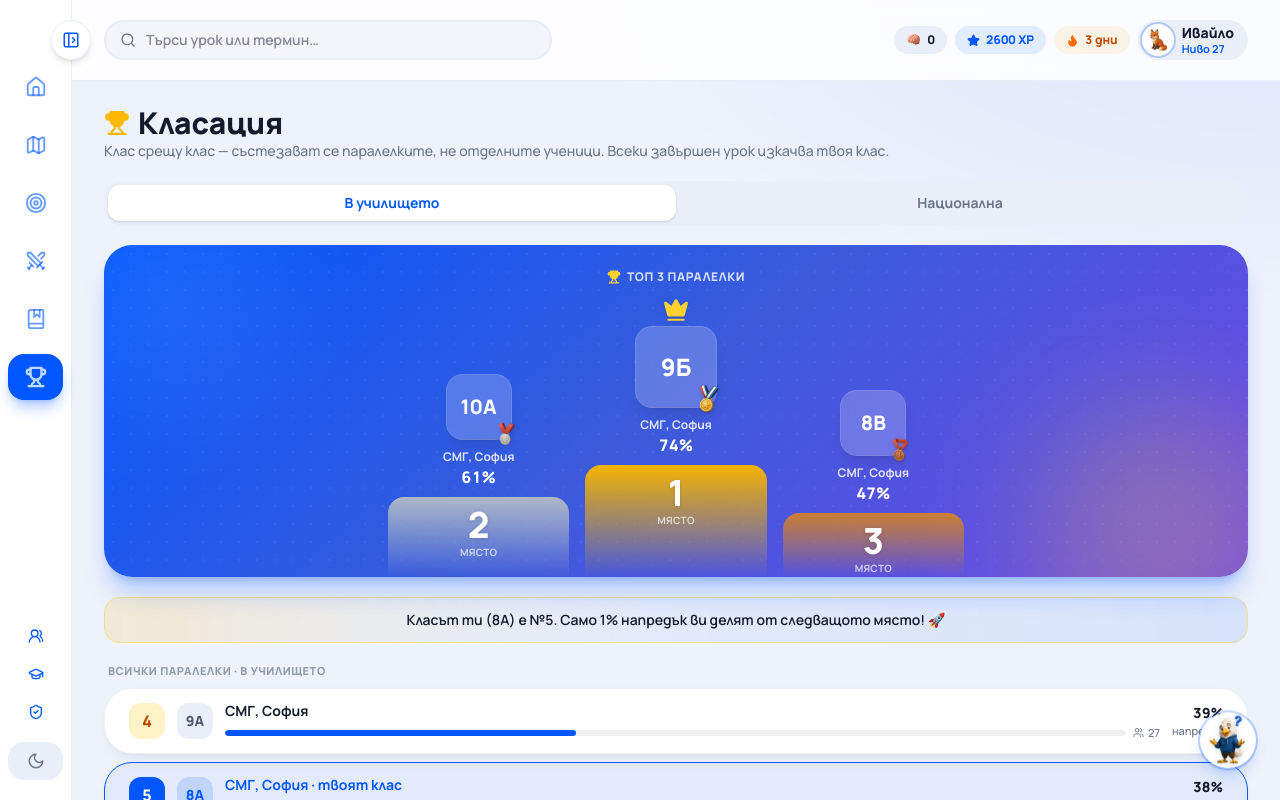
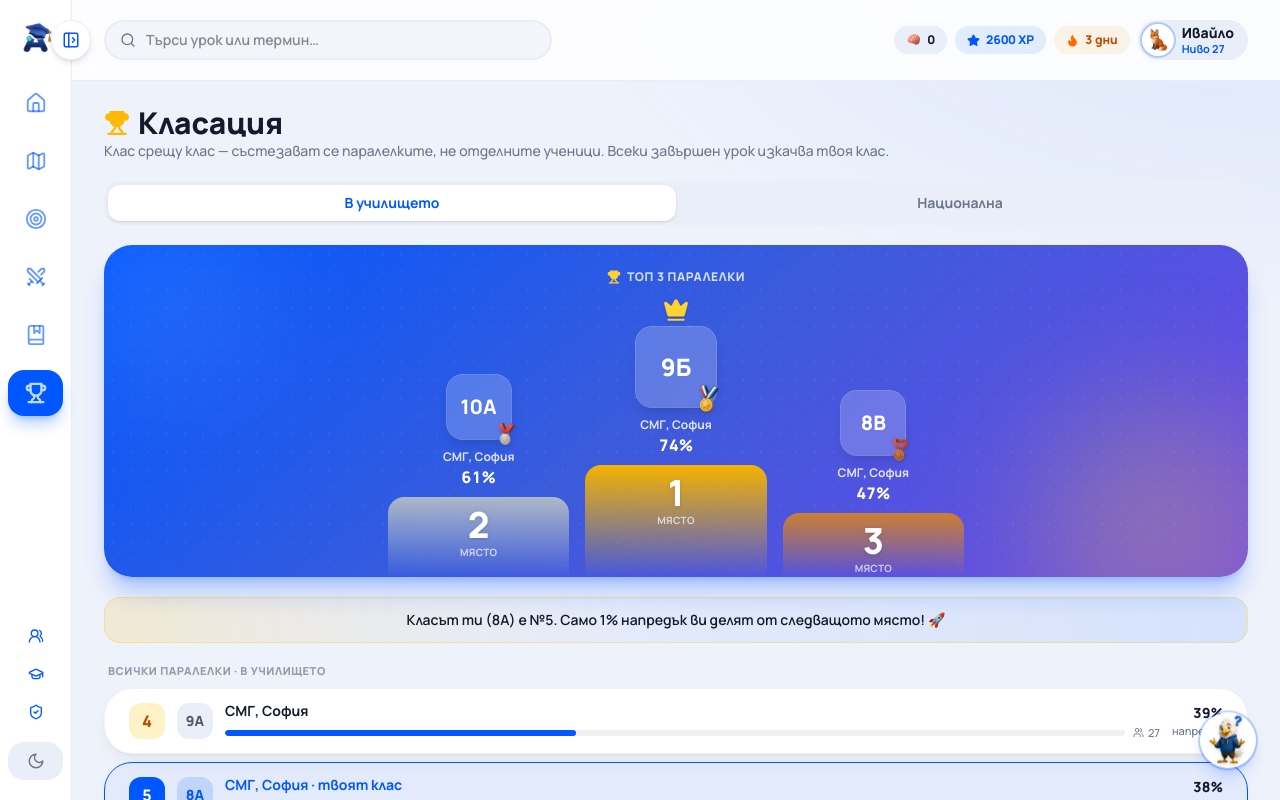
Before and after one commit to ir3nna/allix-financial-literacy, a Next.js app: page /leaderboard in a window 1280 px wide. Both pictures are taken after a click on the button 255 px from the left and 40 px from the top of the page. Shown: the top 800 px of the page. Built offline with nearby package versions, Linux system fonts and the light colour scheme.

Commit message:
Компактна A-марка в collapsed сайдбар

```diff
--- a/components/nav.tsx
+++ b/components/nav.tsx
@@ -75,12 +75,15 @@ export function Nav() {
   );
 
   const sidebarHeader = (
-    <div className={cn("mb-6 flex", collapsed ? "h-8 justify-center" : "items-center pl-2 pt-1")}>
-      {!collapsed && (
-        <Link href="/">
+    <div className={cn("mb-6 flex", collapsed ? "justify-center pt-1" : "items-center pl-2 pt-1")}>
+      <Link href="/" className="block">
+        {collapsed ? (
+          // eslint-disable-next-line @next/next/no-img-element
+          <img src="/allix-mark.png" alt="Allix" className="h-11 w-auto" draggable={false} />
+        ) : (
           <Logo />
-        </Link>
-      )}
+        )}
+      </Link>
     </div>
   );
 
```
Also changed, not shown: .impeccable/hook.cache.json, public/allix-mark.png (added), 1 other file (tests, documents, lock files or other folders).
